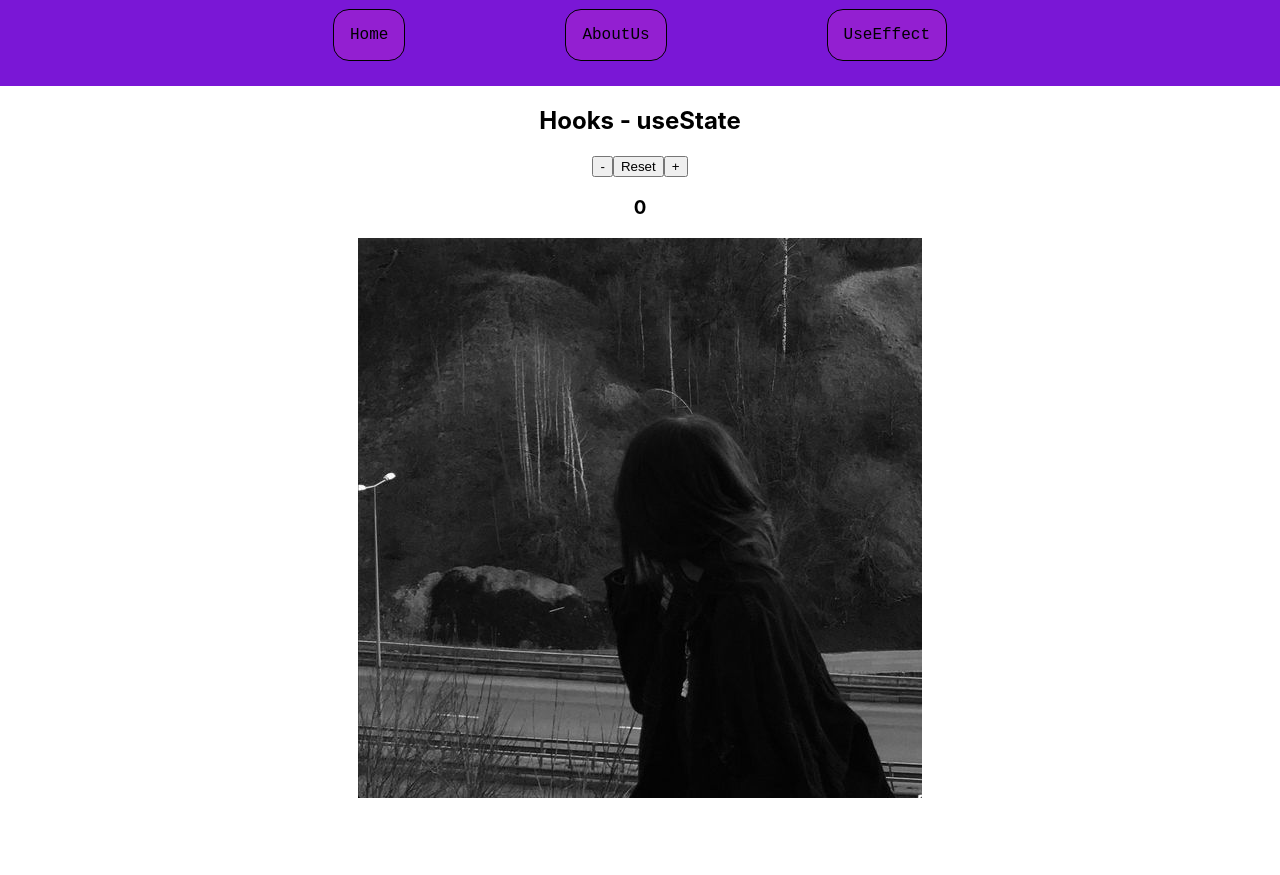
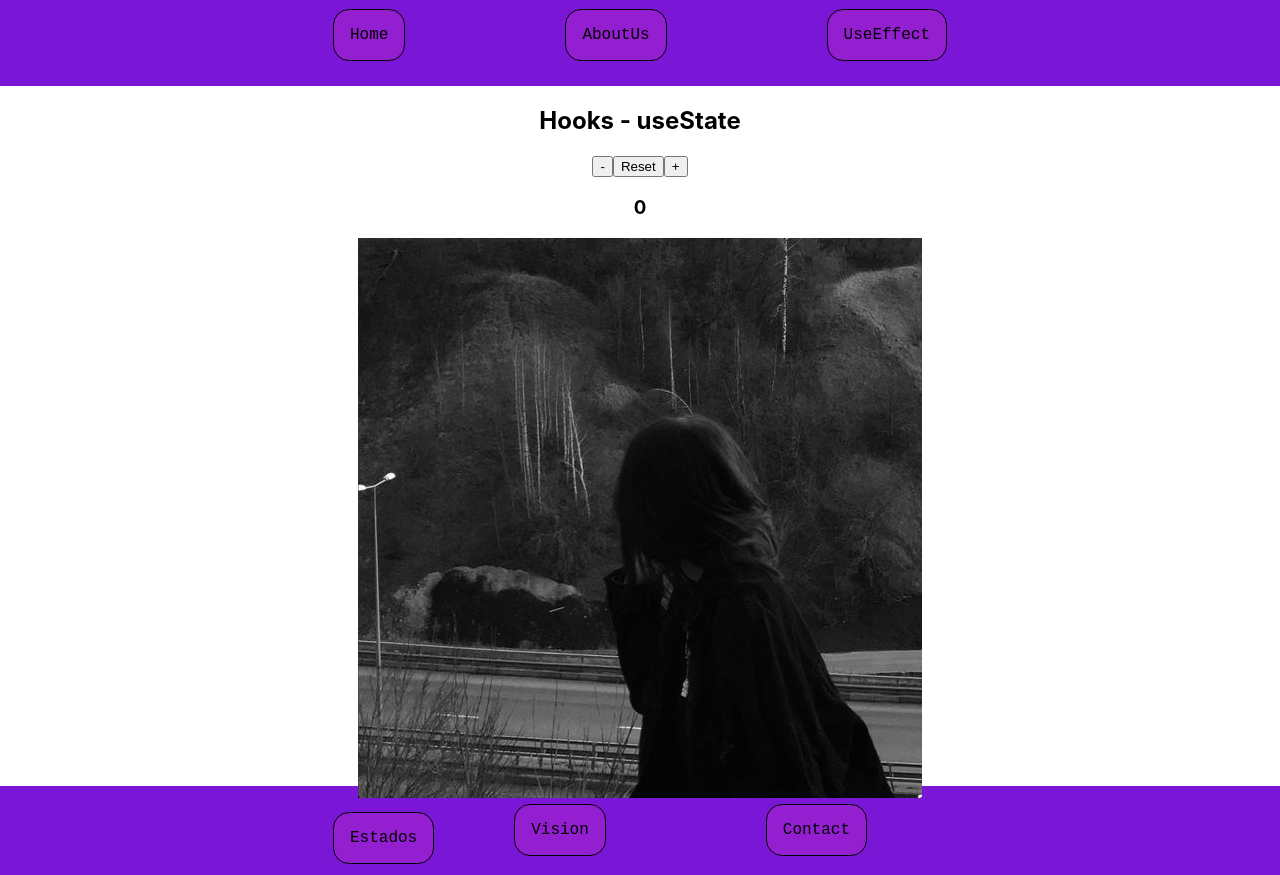
Before and after one commit to KevinL0pez/estadosreact, a React (Create React App) app: page /contact in a window 1280 px wide. Before the commit the page ends 802 px from the top, so only its background shows below. Built offline with nearby package versions, Linux system fonts and the light colour scheme.

Commit message:
Aplicación de Estados en React V1.1

```diff
--- a/src/components/layouts/EstadosHead.jsx
+++ b/src/components/layouts/EstadosHead.jsx
@@ -21,10 +21,10 @@ export const EstadosHead = () => {
             img2.classList.remove('changeimg')
             img2.classList.add('activeimg')
 
-            // btn1.classList.add('filtbtnact')
-            // btn1.classList.remove('filtbtn')
-            // btn2.classList.add('filtbtnact')
-            // btn2.classList.remove('filtbtn')
+            // btn1.classList.remove('filtbtnact')
+            // btn1.classList.add('filtbtn')
+            // btn2.classList.remove('filtbtnact')
+            // btn2.classList.add('filtbtn')
 
         } else {
             img1.classList.add('changeimg')
@@ -32,10 +32,10 @@ export const EstadosHead = () => {
             img2.classList.add('changeimg')
             img2.classList.remove('activeimg')
 
-            // btn1.classList.remove('filtbtnact')
-            // btn1.classList.add('filtbtn')
-            // btn2.classList.remove('filtbtnact')
-            // btn2.classList.add('filtbtn')
+            // btn1.classList.add('filtbtnact')
+            // btn1.classList.remove('filtbtn')
+            // btn2.classList.add('filtbtnact')
+            // btn2.classList.remove('filtbtn')
         }
 
     }, [estados])
@@ -47,7 +47,7 @@ export const EstadosHead = () => {
                 <img src={perfil} alt="" id="statusimg1"/>
                 <img src={perfil} alt="" id="statusimg2"/>
             </div>
-            <div className="filtbtn">
+            <div className="filtbtnact">
                 {estados === false &&<button onClick={visualizar} id="statusbtn1">Habilitar</button>}
                 {estados && <button onClick={esconder} id="statusbtn2">Deshabilitar</button>}
             </div>
--- a/src/components/pages/Contact.jsx
+++ b/src/components/pages/Contact.jsx
@@ -10,7 +10,7 @@ export const Contact = () => {
             {true&&<Navegation page1="Home" page2="AboutUs" page3="UseEffect"/>}
             <Counter/>
             <Perfil/>
-            {false&&<FooterHome link1="Estados" link2="Vision" link3="Contact"/>}
+            {true&&<FooterHome link1="Estados" link2="Vision" link3="Contact"/>}
         </>
     )
 
```
